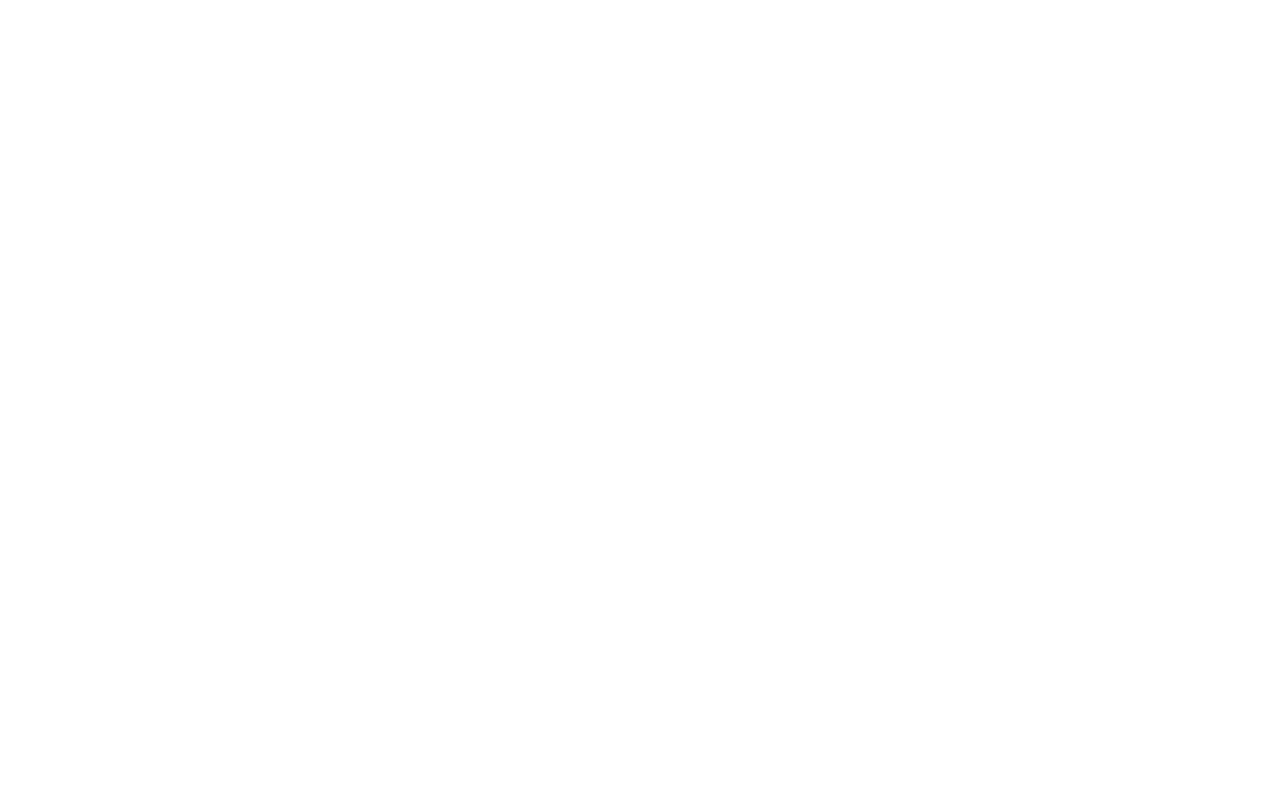
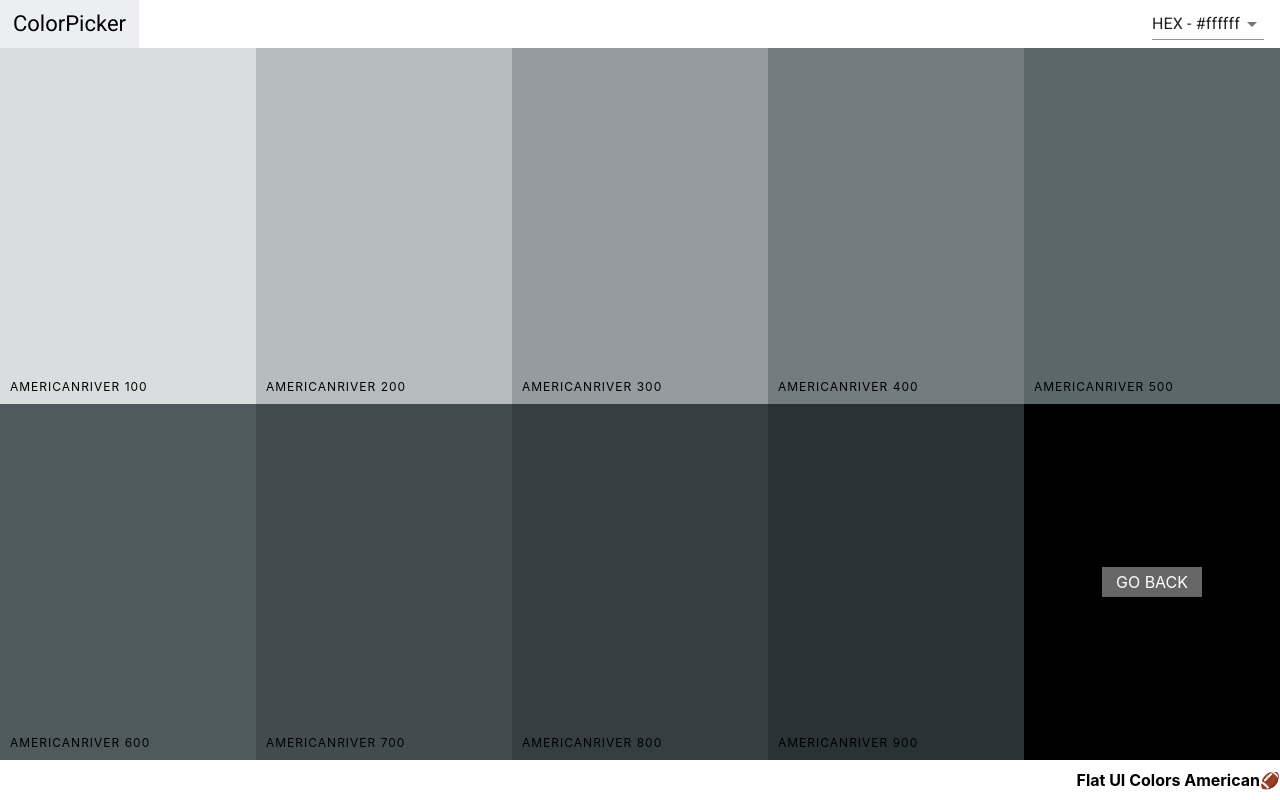
Before and after one commit to abedinosaurs/cinema-palette-reactapp, a React (Create React App) app: page /palette/flat-ui-colors-american/americanriver in a window 1280 px wide. Built offline with nearby package versions, Linux system fonts and the light colour scheme.

Commit message:
singlepalette style and functionality

```diff
--- a/src/App.js
+++ b/src/App.js
@@ -3,6 +3,7 @@
 import Palette from "./Palette";
 import PaletteList from "./PaletteList";
 import seedColors from "./seedColors";
+import SingleColorPalette from "./SingleColorPalette";
 import { generatePalette } from "./ColorHelpers";
 import { Component } from "react";
 
@@ -15,6 +16,18 @@
 	render() {
 		return (
 			<Switch>
+				<Route
+					exact
+					path="/palette/:paletteId/:colorId"
+					render={(routeProps) => (
+						<SingleColorPalette
+							colorId={routeProps.match.params.colorId}
+							palette={generatePalette(
+								this.findPalette(routeProps.match.params.paletteId)
+							)}
+						/>
+					)}
+				/>
 				<Route
 					exact
 					path="/"
--- a/src/ColorBox.css
+++ b/src/ColorBox.css
@@ -9,7 +9,15 @@
 	margin-bottom: -4px;
 }
 
-.copy-button {
+.SingleColorPalette .ColorBox {
+	height: 50%;
+}
+
+.ColorBox.go-back {
+	background-color: black;
+}
+.copy-button,
+.back-button {
 	width: 100px;
 	height: 30px;
 	position: absolute;
@@ -25,8 +33,11 @@
 	line-height: 30px;
 	color: white;
 	border: none;
+	cursor: pointer;
+	text-decoration: none;
+}
+.copy-button {
 	opacity: 0;
-	cursor: pointer;
 }
 
 .ColorBox:hover .copy-button {
--- a/src/ColorBox.js
+++ b/src/ColorBox.js
@@ -1,5 +1,6 @@
 import React, { Component } from "react";
 import "./ColorBox.css";
+import { Link } from "react-router-dom";
 import { CopyToClipboard } from "react-copy-to-clipboard";
 
 export default class ColorBox extends Component {
@@ -18,7 +19,7 @@
 	}
 
 	render() {
-		const { name, background } = this.props;
+		const { name, background, paletteId, colorId, showLink } = this.props;
 		const { copied } = this.state;
 
 		return (
@@ -30,7 +31,7 @@
 					></div>
 					<div className={`copy-message ${copied && "show"}`}>
 						<h1>copied!</h1>
-						<p>{this.props.background}</p>
+						<p>{background}</p>
 					</div>
 					<div className="copy-container">
 						<div className="box-content">
@@ -38,7 +39,14 @@
 						</div>
 						<button className="copy-button">Copy</button>
 					</div>
-					<span className="see-more">More</span>
+					{showLink && (
+						<Link
+							to={`/palette/${paletteId}/${colorId}`}
+							onClick={(e) => e.stopPropagation}
+						>
+							<span className="see-more">More</span>
+						</Link>
+					)}
 				</div>
 			</CopyToClipboard>
 		);
--- a/src/Navbar.js
+++ b/src/Navbar.js
@@ -36,6 +36,7 @@
 				<div className="logo">
 					<Link to="/">ColorPicker</Link>
 				</div>
+				{this.props.showSlider && (
 					<div className="slider-container">
 						<span>Level:{level}</span>
 						<div className="slider">
@@ -48,6 +49,7 @@
 							/>
 						</div>
 					</div>
+				)}
 				<div className="select-container">
 					<Select value={format} onChange={this.handleFormatChange}>
 						<MenuItem value="hex">HEX - #ffffff</MenuItem>
--- a/src/Palette.js
+++ b/src/Palette.js
@@ -2,6 +2,7 @@
 import ColorBox from "./ColorBox";
 import Navbar from "./Navbar";
 import "./Palette.css";
+import PaletteFooter from "./PaletteFooter";
 
 export default class Palette extends Component {
 	constructor(props) {
@@ -24,10 +25,17 @@
 	}
 
 	render() {
-		const { colors, paletteName, emoji } = this.props.palette;
+		const { colors, paletteName, emoji, id } = this.props.palette;
 		const { level, format } = this.state;
 		const colorBoxes = colors[level].map((color) => (
-			<ColorBox background={color[format]} name={color.name} key={color.id} />
+			<ColorBox
+				background={color[format]}
+				name={color.name}
+				key={color.id}
+				colorId={color.id}
+				paletteId={id}
+				showLink
+			/>
 		));
 		return (
 			<div className="Palette">
@@ -35,12 +43,10 @@
 					level={level}
 					changeLevel={this.changeLevel}
 					handleChange={this.changeFormat}
+					showSlider
 				/>
 				<div className="Palette-colors">{colorBoxes}</div>
-				<footer className="Palette-footer">
-					{paletteName}
-					<span id="emjoi">{emoji}</span>
-				</footer>
+				<PaletteFooter paletteName={paletteName} emoji={emoji} />
 			</div>
 		);
 	}
--- /dev/null
+++ b/src/PaletteFooter.js
@@ -0,0 +1,12 @@
+import React from "react";
+function PaletteFooter(props) {
+	const { paletteName, emoji } = props;
+	return (
+		<footer className="Palette-footer">
+			{paletteName}
+			<span id="emjoi">{emoji}</span>
+		</footer>
+	);
+}
+
+export default PaletteFooter;
--- /dev/null
+++ b/src/SingleColorPalette.js
@@ -0,0 +1,58 @@
+import React, { Component } from "react";
+import ColorBox from "./ColorBox";
+import Navbar from "./Navbar";
+import PaletteFooter from "./PaletteFooter";
+import { Link } from "react-router-dom";
+
+export default class SingleColorPalette extends Component {
+	constructor(props) {
+		super(props);
+		this._shades = this.gatherShades(this.props.palette, this.props.colorId);
+		this.state = {
+			format: "hex",
+		};
+		this.changeFormat = this.changeFormat.bind(this);
+	}
+
+	gatherShades(palette, colorId) {
+		let shades = [];
+		let allColors = palette.colors;
+
+		for (let color in allColors) {
+			shades.push(allColors[color].find((color) => color.id === colorId));
+		}
+		return shades.slice(1);
+	}
+
+	changeFormat(val) {
+		this.setState({ format: val });
+	}
+
+	render() {
+		const { format } = this.state;
+		const { paletteName, emoji, id } = this.props.palette;
+		const colorBoxes = this._shades.map((color) => (
+			<ColorBox
+				key={color.name}
+				name={color.name}
+				background={color[format]}
+				showLink={false}
+			/>
+		));
+		console.log(this._shades);
+		return (
+			<div className="SingleColorPalette Palette">
+				<Navbar handleChange={this.changeFormat} showSlider={false} />
+				<div className="Palette-colors">
+					{colorBoxes}
+					<div className="go-back ColorBox">
+						<Link to={`/palette/${id}`} className="back-button">
+							GO BACK
+						</Link>
+					</div>
+				</div>
+				<PaletteFooter paletteName={paletteName} emoji={emoji} />
+			</div>
+		);
+	}
+}
```
Also changed, not shown: 1 other file (tests, documents, lock files or other folders). Lines whose indentation alone changed are shown as unchanged.
